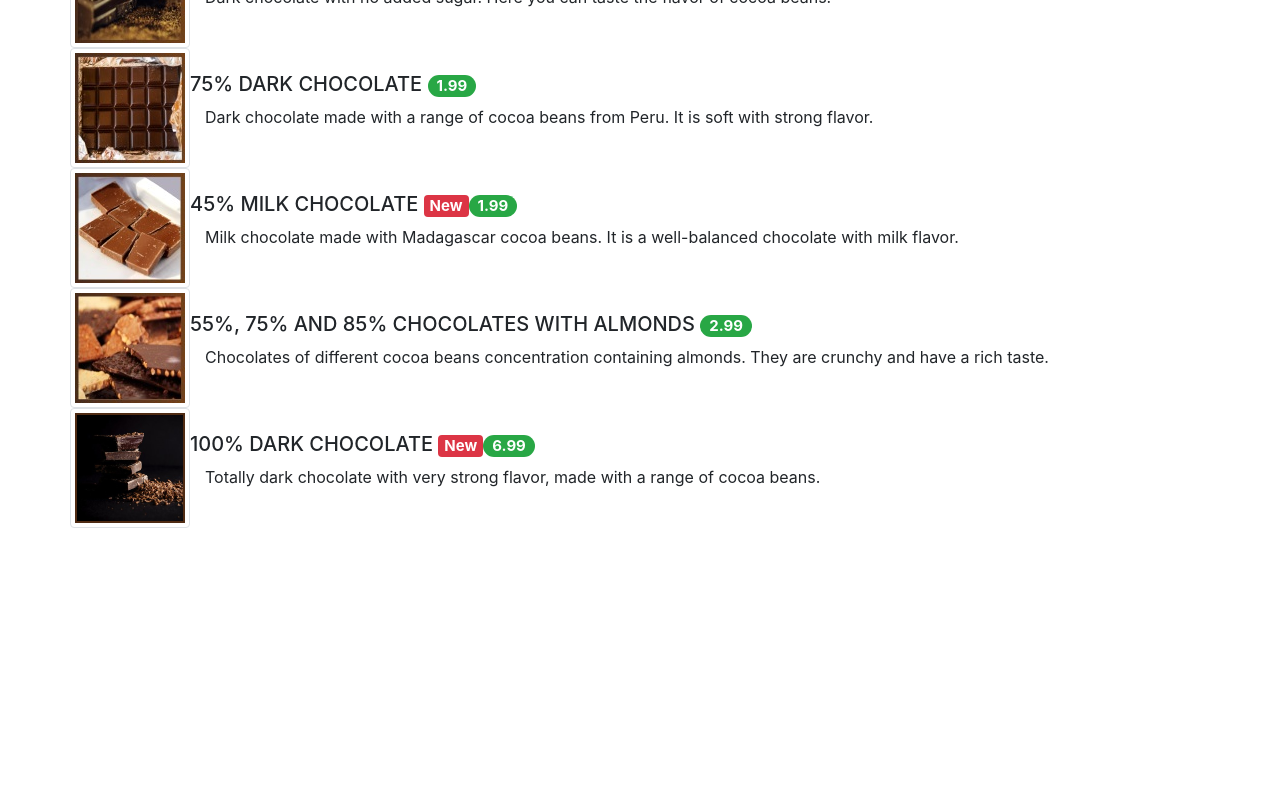
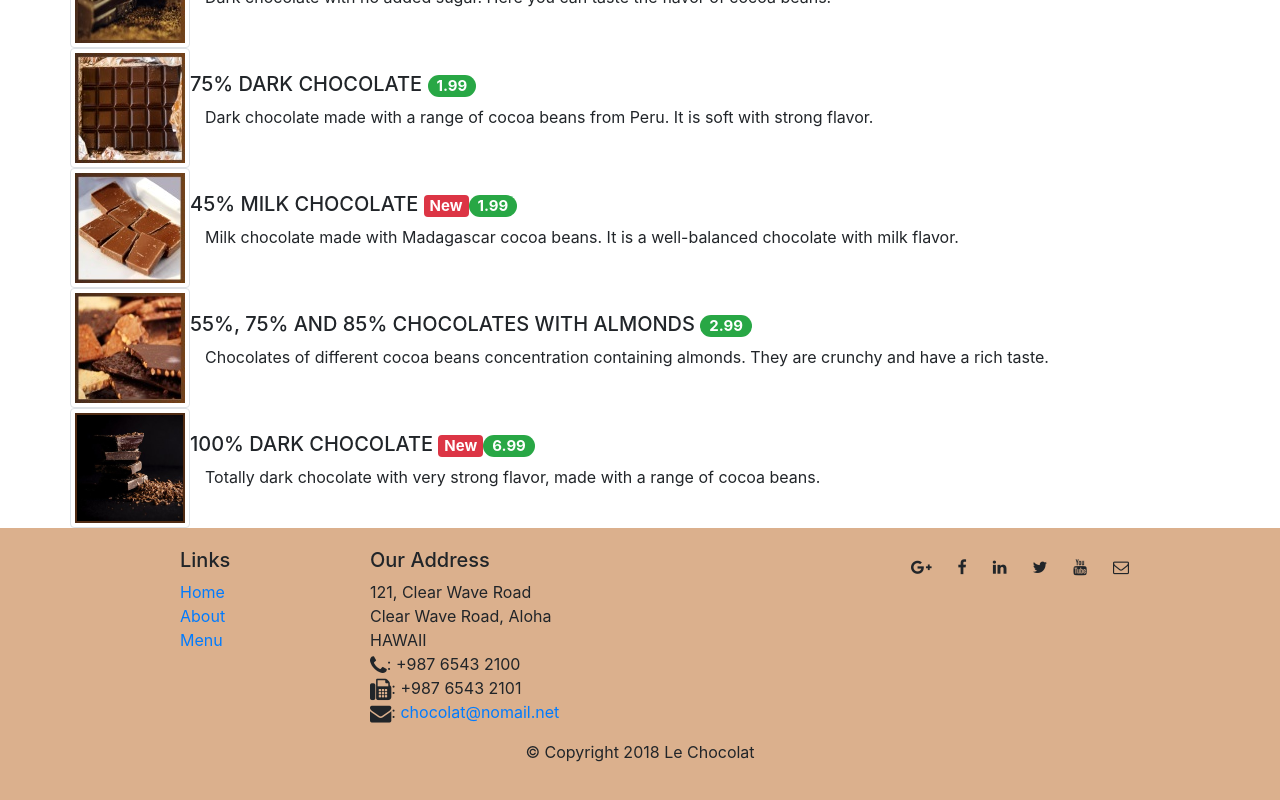
Before and after one commit to yavuzefe/angular, an Angular app in the folder angularEfe/angularChocoEfe/: page / in a window 1280 px wide. Shown: the part 435-1235 px from the top of the page. Before the commit the page ends 963 px from the top, so only its background shows below. Built offline with nearby package versions, Linux system fonts and the light colour scheme.

Commit message:
Angular Foote

```diff
--- a/angularEfe/angularChocoEfe/src/app/app.component.html
+++ b/angularEfe/angularChocoEfe/src/app/app.component.html
@@ -12,3 +12,4 @@
 </header>
 
 <app-menu></app-menu>
+<app-footer></app-footer>
--- a/angularEfe/angularChocoEfe/src/app/app.module.ts
+++ b/angularEfe/angularChocoEfe/src/app/app.module.ts
@@ -6,12 +6,14 @@ import { AppComponent } from './app.component';
 import { MenuComponent } from './menu/menu.component';
 import { DishService } from './services/dish.service';
 import { DishsetailComponent } from './menu/dishsetail/dishsetail.component';
+import { FooterComponent } from './footer/footer.component';
 
 @NgModule({
   declarations: [
     AppComponent,
     MenuComponent,
-    DishsetailComponent
+    DishsetailComponent,
+    FooterComponent
   ],
   imports: [
     BrowserModule,
--- /dev/null
+++ b/angularEfe/angularChocoEfe/src/app/footer/footer.component.html
@@ -0,0 +1,47 @@
+<footer class="footer">
+    <div class="container">
+        <div class="row">
+            <div class="col-5 offset-1 col-sm-2">
+                <h5>Links</h5>
+                <ul class="list-unstyled">
+                    <li><a href="#">Home</a></li>
+                    <li><a href="#">About</a></li>
+                    <li><a href="#">Menu</a></li>
+                </ul>
+            </div>
+            <div class="col-6 col-sm-5"> <!--adress-->
+                <h5>Our Address</h5>
+                <address>
+                    121, Clear Wave Road<br>
+                    Clear Wave Road, Aloha<br>
+                    HAWAII<br>
+                    <i class="fa fa-phone fa-lg"></i>: +987 6543 2100<br>
+                    <i class="fa fa-fax fa-lg"></i>: +987 6543 2101<br>
+                    <i class="fa fa-envelope fa-lg"></i>: <a href="mailto:chocolat@nomail.net">chocolat@nomail.net</a>
+           </address>
+            </div>
+            <div class="col col-sm-4"> <!--social-->
+                <div class="col-auto" style="text-align:center">
+                    <a class="btn btn-social-icon btn-google-plus" href ="http://google.com/+">
+                        <i class="fa fa-google-plus"></i></a>
+                    <a class="btn btn-social-icon btn-facebook" href="http://www.facebook.com/profile.php?id=">
+                        <i class="fa fa-facebook"></i></a>
+                    <a class="btn btn-social-icon btn-linkedin" href="http://www.linkedin.com/in/">
+                        <i class="fa fa-linkedin"></i></a>
+                    <a class="btn btn-social-icon btn-twitter" href="http://twitter.com/">
+                        <i class="fa fa-twitter"></i></a>
+                    <a class="btn btn-social-icon btn-youtube" href="http://youtube.com/">
+                        <i class="fa fa-youtube"></i></a>
+                    <a class="btn btn-social-icon" href="mailto:">
+                        <i class="fa fa-envelope-o"></i></a>
+
+                </div>
+            </div>
+       </div>
+       <div class="row justify-content-center">
+            <div class="col-auto">
+                <p> &copy; Copyright 2018 Le Chocolat</p>
+            </div>
+       </div>
+    </div>
+  </footer>
--- /dev/null
+++ b/angularEfe/angularChocoEfe/src/app/footer/footer.component.ts
@@ -0,0 +1,15 @@
+import { Component, OnInit } from '@angular/core';
+
+@Component({
+  selector: 'app-footer',
+  templateUrl: './footer.component.html',
+  styleUrls: ['./footer.component.css']
+})
+export class FooterComponent implements OnInit {
+
+  constructor() { }
+
+  ngOnInit(): void {
+  }
+
+}
--- a/angularEfe/angularChocoEfe/src/app/shared/dish.ts
+++ b/angularEfe/angularChocoEfe/src/app/shared/dish.ts
@@ -2,11 +2,13 @@ import {Comment} from './comment';
 import { from } from 'rxjs';
 
 export class Dish {
+  id: number;
     name: string;
     image: string;
     category: string;
     label: string;
     price: string;
+    featured:boolean;
     description: string;
     comments: Comment[];
   }
--- a/angularEfe/angularChocoEfe/src/styles.css
+++ b/angularEfe/angularChocoEfe/src/styles.css
@@ -8,3 +8,9 @@
       background: #6E3F19;
       color:floralwhite;
   }
+
+.footer{
+  background-color: 	#dbb08d;
+  margin:0px auto;
+  padding: 20px 0px 20px 0px;
+}
```
Also changed, not shown: angularEfe/angularChocoEfe/src/app/footer/footer.component.css (added), 1 other file (tests, documents, lock files or other folders).
